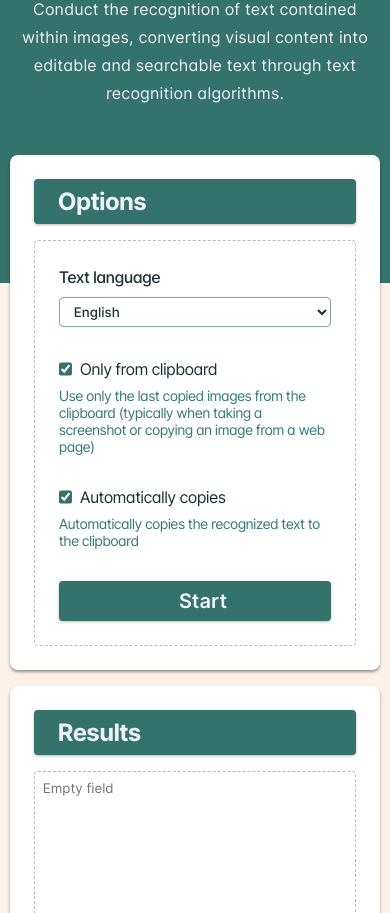
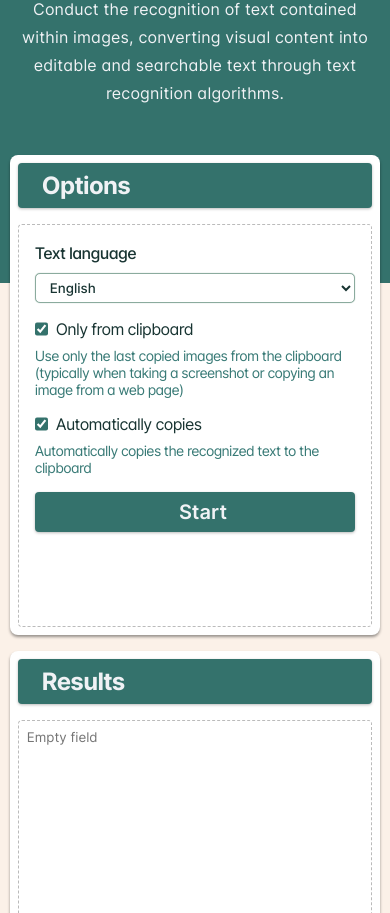
Before and after one commit to hennanlewis/txt-recognizer-py, a plain HTML site: page txt-recognize-py/templates/index.html in a window 390 px wide. Shown: the part 187-1100 px from the top of the page. Drawn offline with Linux system fonts and the light colour scheme; files that its build step writes are made by us from their sources; files whose address does not match are found by name.

Commit message:
style: adjustment in css from textarea visual

```diff
--- a/txt-recognize-py/assets/styles/style.css
+++ b/txt-recognize-py/assets/styles/style.css
@@ -84,12 +84,11 @@ main,
 	flex-direction: column;
 	width: 30rem;
 	max-width: 95vw;
-	min-height: 20rem;
+	min-height: 30rem;
 	padding: 1.5rem;
 	background: #FFF;
 	border-radius: .5rem;
 	box-shadow: 0 2px 3px #0006;
-	overflow: auto;
 	z-index: 10;
 }
 
@@ -132,7 +131,7 @@ main {
 	padding: 1rem;
 }
 
-.content_form > div:hover {
+.content_form>div:hover {
 	background: #0001;
 	border-radius: 0.5rem;
 }
@@ -229,6 +228,11 @@ div.actions:hover {
 	}
 }
 
+textarea.content {
+	resize: none;
+	outline: none;
+}
+
 .footer {
 	display: flex;
 	justify-content: center;
@@ -244,3 +248,15 @@ div.actions:hover {
 	font-weight: 600;
 	text-decoration: none;
 }
+
+@media (max-width: 480px) {
+
+	main,
+	.finalText {
+		padding: 0.5rem;
+	}
+
+	.content_form>div {
+		padding: 0.5rem;
+	}
+}
```
